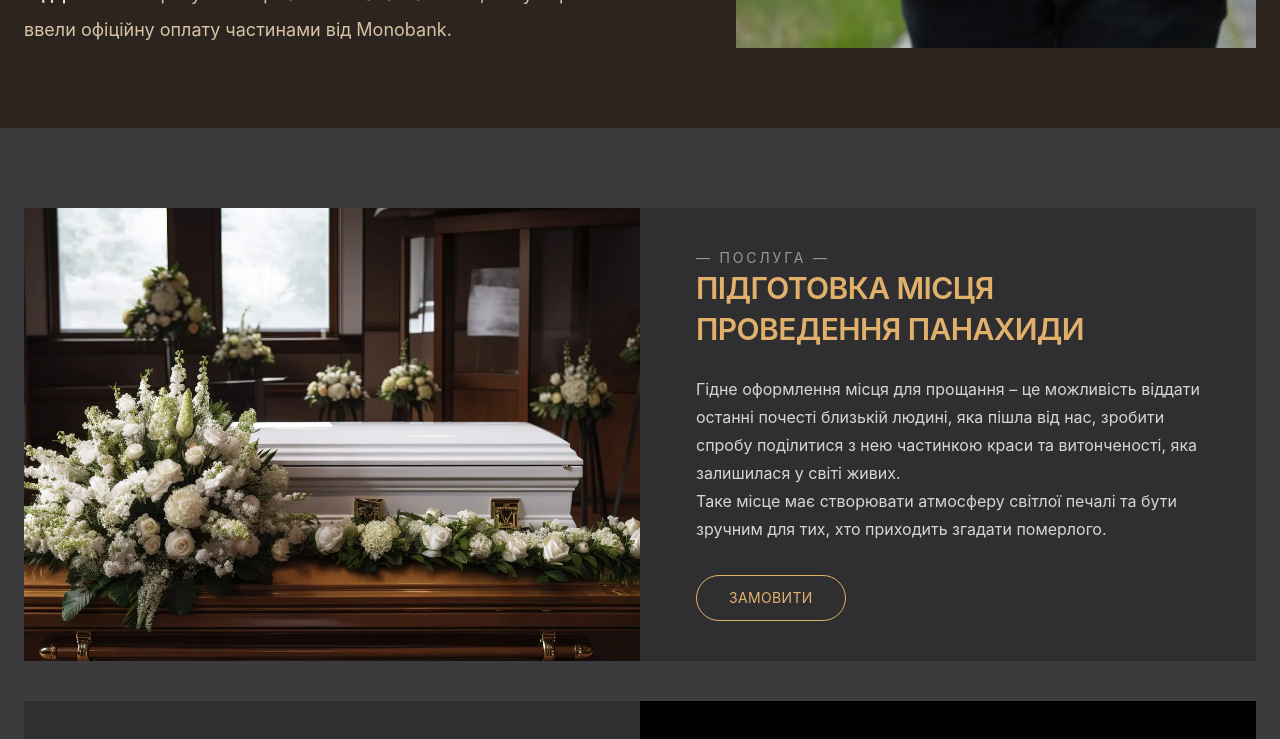
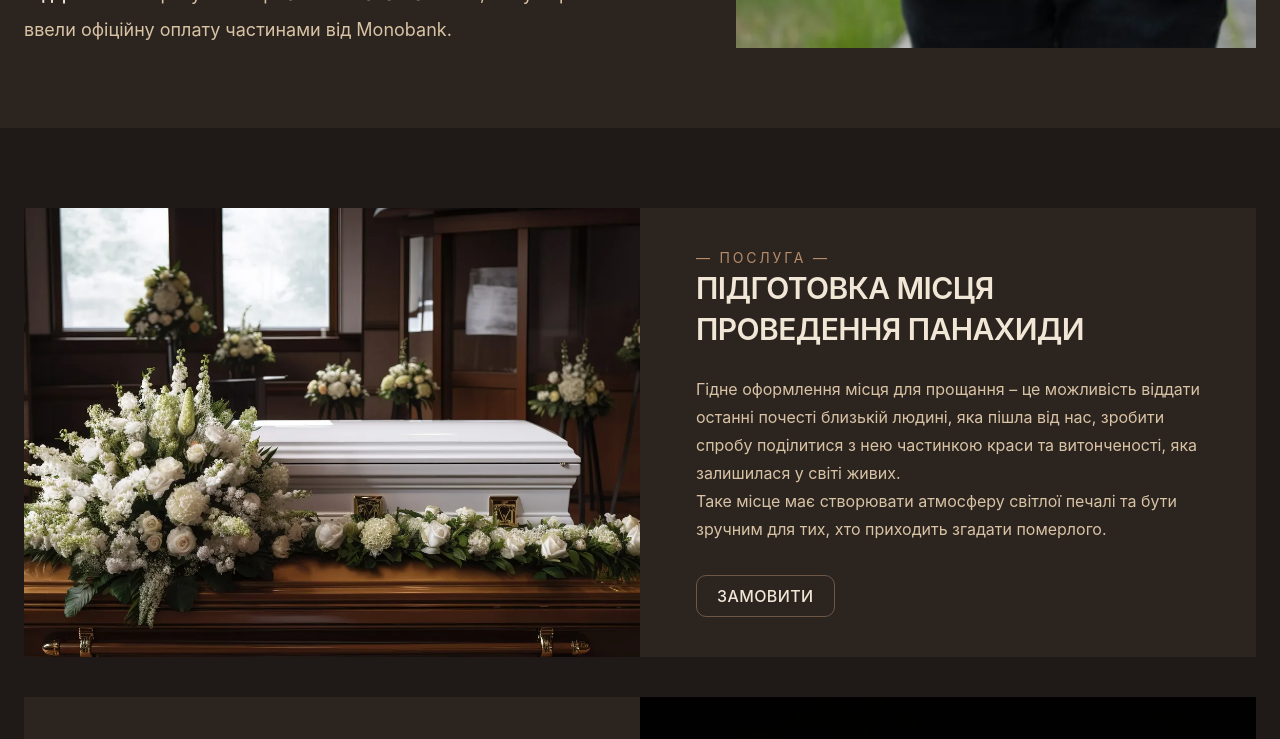
Before and after one commit to 4fek7ka/Momento-mori, a Next.js app: page / in a window 1280 px wide. Shown: the part 5160-5899 px from the top of the page. Built offline with nearby package versions, Linux system fonts and the light colour scheme.

Commit message:
refactor: apply design system to services preview section

```diff
--- a/components/sections/ServicesPreviewSection.tsx
+++ b/components/sections/ServicesPreviewSection.tsx
@@ -4,7 +4,7 @@ import { services } from "@/data/previewPackages";
 
 export default function ServicesPreviewSection() {
   return (
-    <section className="bg-[#3b3b3d] px-6 py-20 text-white">
+    <section className="bg-[var(--bg-main)] px-6 py-20 text-[var(--text-main)]">
       <div className="mx-auto max-w-[1400px] space-y-10">
         {services.map((item, index) => {
           const isReversed = index % 2 === 1;
@@ -16,8 +16,7 @@ export default function ServicesPreviewSection() {
                 isReversed ? "lg:[&>*:first-child]:order-2" : ""
               }`}
             >
-              {/* IMAGE */}
-              <div className="h-full w-full overflow-hidden">
+              <div className="h-full w-full overflow-hidden bg-[var(--surface)]">
                 <img
                   src={item.image}
                   alt={item.title}
@@ -25,24 +24,23 @@ export default function ServicesPreviewSection() {
                 />
               </div>
 
-              {/* TEXT */}
-              <div className="flex h-full flex-col justify-center bg-[#2f2f31] px-10 py-10 md:px-14">
-                <p className="text-sm uppercase tracking-[0.2em] text-white/50">
+              <div className="flex h-full flex-col justify-center bg-[var(--bg-secondary)] px-10 py-10 md:px-14">
+                <p className="text-sm uppercase tracking-[0.2em] text-[var(--text-muted)]">
                   — послуга —
                 </p>
 
-                <h3 className="mt-4 max-w-[420px] text-2xl font-semibold leading-snug text-[#e1b16c] md:text-3xl">
+                <h3 className="mt-4 max-w-[420px] text-2xl font-semibold leading-snug text-[var(--text-main)] md:text-3xl">
                   {item.title}
                 </h3>
 
-                <div className="mt-6 max-w-[520px] space-y-4 text-[16px] leading-7 text-white/80">
+                <div className="mt-6 max-w-[520px] space-y-4 text-[16px] leading-7 text-[var(--text-secondary)]">
                   {item.text.map((paragraph, paragraphIndex) => (
                     <p key={paragraphIndex}>{paragraph}</p>
                   ))}
                 </div>
 
                 <div className="mt-8">
-                  <button className="rounded-full border border-[#e1b16c] px-8 py-3 text-sm uppercase tracking-wide text-[#e1b16c] transition hover:bg-[#e1b16c] hover:text-black">
+                  <button className="btn-secondary rounded-full px-8 py-3 text-sm uppercase tracking-wide">
                     {item.button}
                   </button>
                 </div>
```
